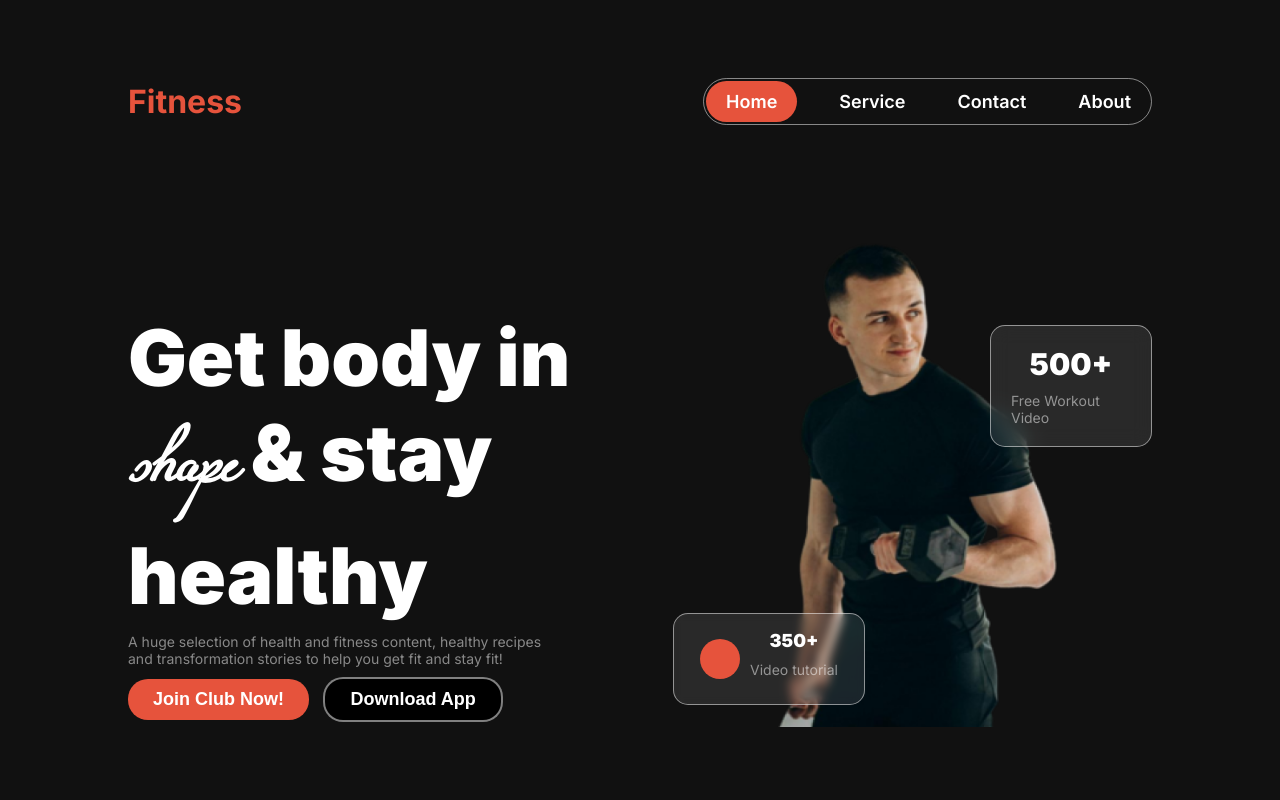
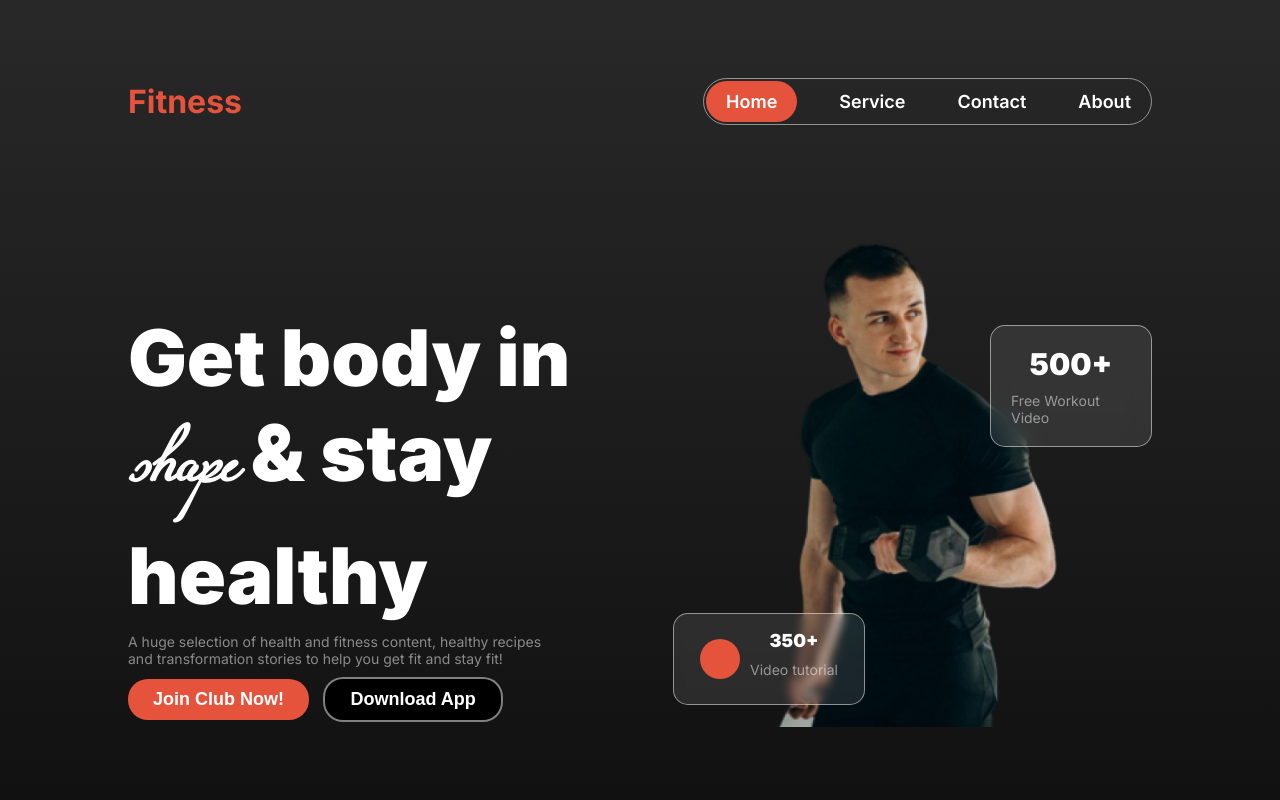
Before and after one commit to shafiul-tonoy/assignment-2, a plain HTML site: page index.html in a window 1280 px wide. Shown: the top 800 px of the page. Drawn offline with Linux system fonts and the light colour scheme.

Commit message:
color fixed

```diff
--- a/style.css
+++ b/style.css
@@ -55,7 +55,8 @@ li {
 
 /* header section start */
 .header {
-  background-color: rgb(17, 17, 17);
+  /* background-color: rgb(17, 17, 17); */
+  background: linear-gradient(180.00deg, rgb(17, 17, 17, 0.9),rgba(17, 17, 17) 100%);
   padding-bottom: 50px;
 }
 
```
